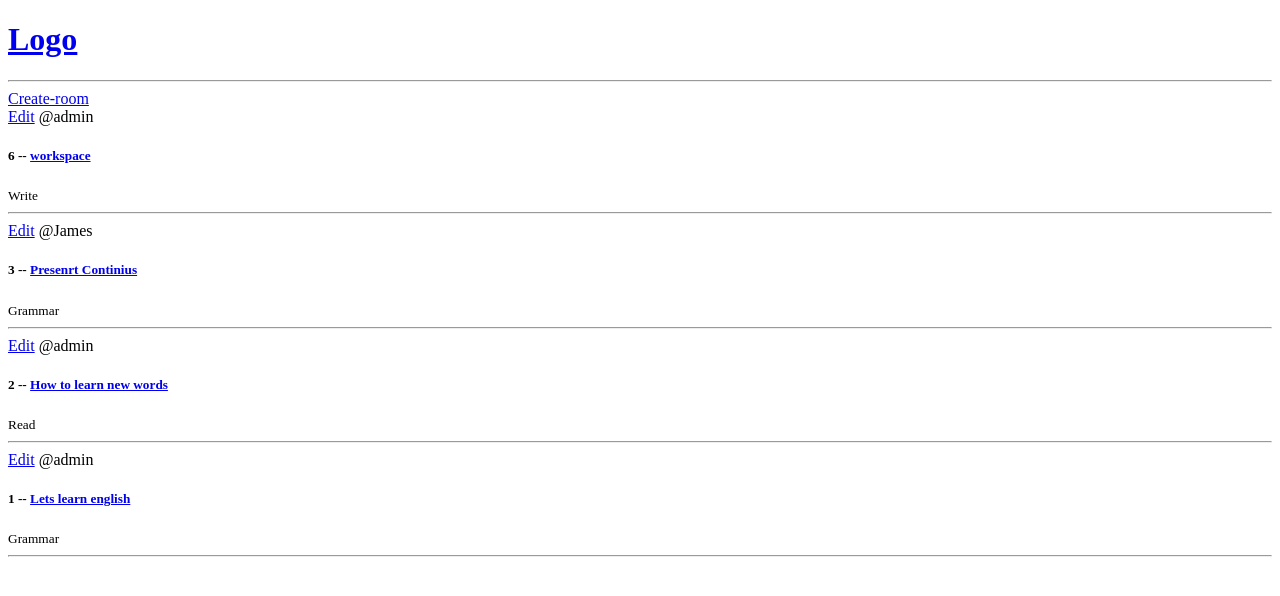
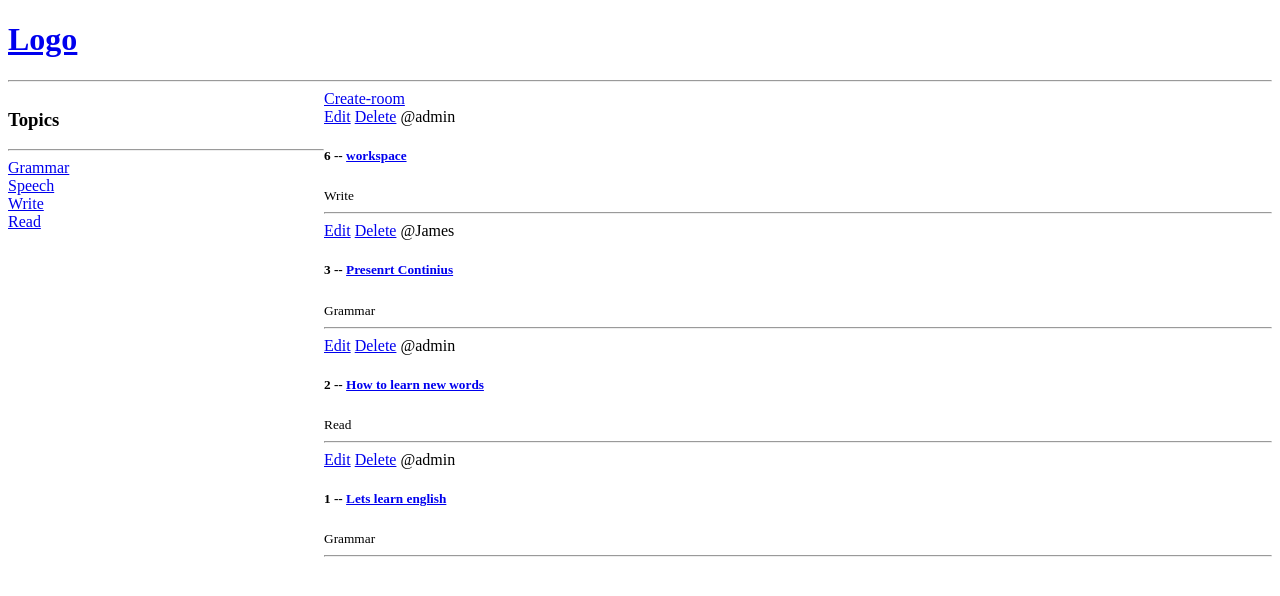
Before and after one commit to Ali-3746/experience, a Django app: page / in a window 1280 px wide. Shown: the top 596 px of the page. Run offline with Django 4.2, Linux system fonts and the light colour scheme; data comes from the database, SQL or seed files in the repository; both versions use the stored data as it was after the commit.

Commit message:
delete_html

```diff
--- a/main/templates/main/index.html
+++ b/main/templates/main/index.html
@@ -1,18 +1,39 @@
 {% extends 'main/base.html' %}
 
 {% block content %}
+<style>
+    .home-conteiner{
+        display: grid;
+        grid-template-columns: 1fr 3fr;
+    }
+</style>
 
-<div>
-    <a href="{% url 'createroom' %}">Create-room</a>
+<div class="home-conteiner">
+
+    <div>
+        <h3>Topics</h3>
+        <hr>
+        {% for topic in topics %}
+        <div>
+            <a href="{% url 'index' %}?q={{topic.name}}">{{topic.name}}</a>
+        </div>
+        {% endfor%}
+    </div>
+    <div>
+        <a href="{% url 'createroom' %}">Create-room</a>
     {% for room in rooms %}
         <div>
             <a href="{% url 'update-room' room.id %}">Edit</a>
+            <a href="{% url 'delete-room' room.id %}">Delete</a>
             <span>@{{room.host.username}}</span>
             <h5>{{ room.id}} -- <a href="{% url 'room' room.id %}">{{ room.name }}</a></h5>
             <small>{{room.topic.name}}</small>
             <hr>
         </div>
-    {% endfor %}
+        {% endfor %}
+
+    </div>
+
 </div>
 
 {% endblock content %}
--- a/main/urls.py
+++ b/main/urls.py
@@ -6,4 +6,5 @@ urlpatterns = [
     path('room/<str:pk>/', views.room, name='room'),
     path('create-room', views.createroom, name='createroom'),
     path('update-room/<str:pk>/', views.updateroom, name='update-room'),
+    path('delete-room/<str:pk>/', views.deleteroom, name='delete-room'),
 ]
--- a/main/views.py
+++ b/main/views.py
@@ -1,5 +1,5 @@
 from django.shortcuts import render, redirect
-from .models import Room
+from .models import Room, Topic
 from .forms import RoomForm
 
 # rooms = [{'id': 1, 'name': 3},
@@ -9,7 +9,8 @@ from .forms import RoomForm
 
 def index(request):
     rooms = Room.objects.all()
-    context = {'rooms': rooms}
+    topics = Topic.objects.all()
+    context = {'rooms': rooms, 'topics': topics}
     return render(request, 'main/index.html', context)
 
 def room(request, pk):
@@ -37,3 +38,10 @@ def updateroom(request, pk):
         return redirect('index')
     context = {'form': form}
     return render(request, 'main/room_form.html', context)
+
+def deleteroom(request, pk):
+    room = Room.objects.get(id=pk)
+    if request.method == 'POST':
+        room.delete()
+        return redirect('index')
+    return render(request, 'main/delete.html', {'obj': room})
```
Also changed, not shown: main/templates/main/delete.html (added, +11 -0 lines), db.sqlite3.
